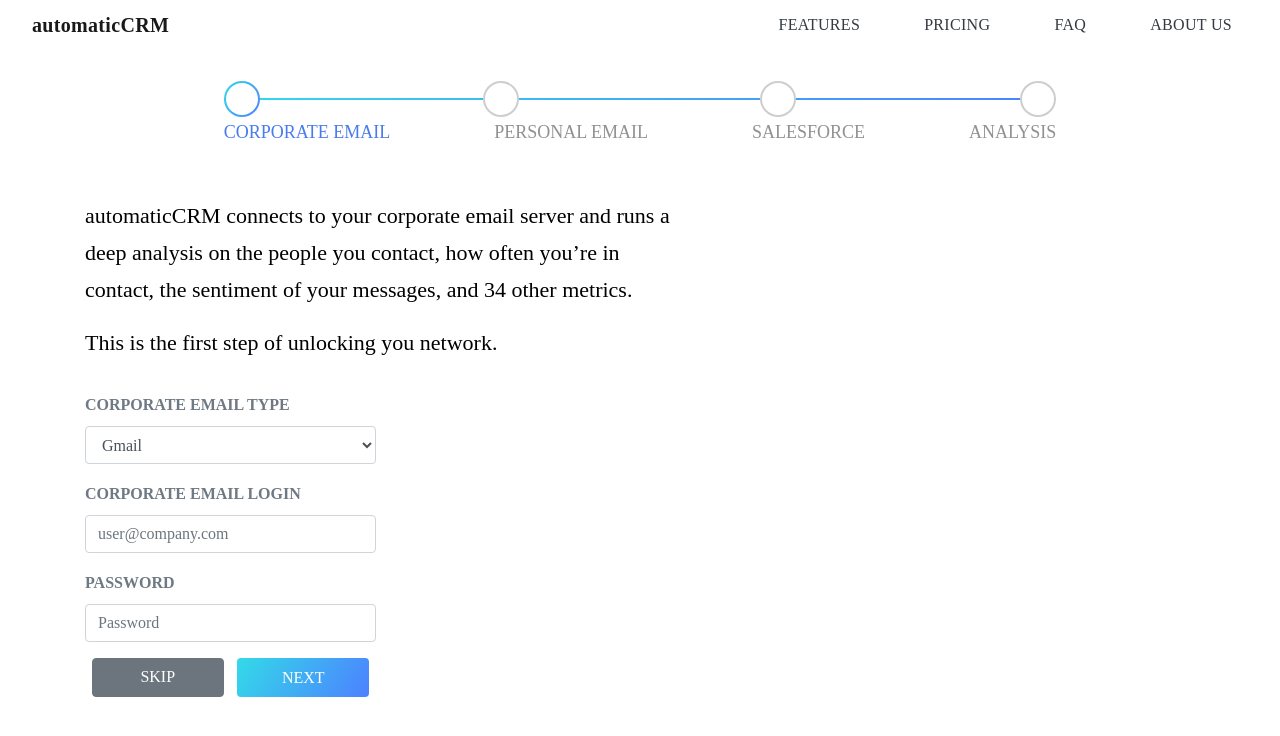
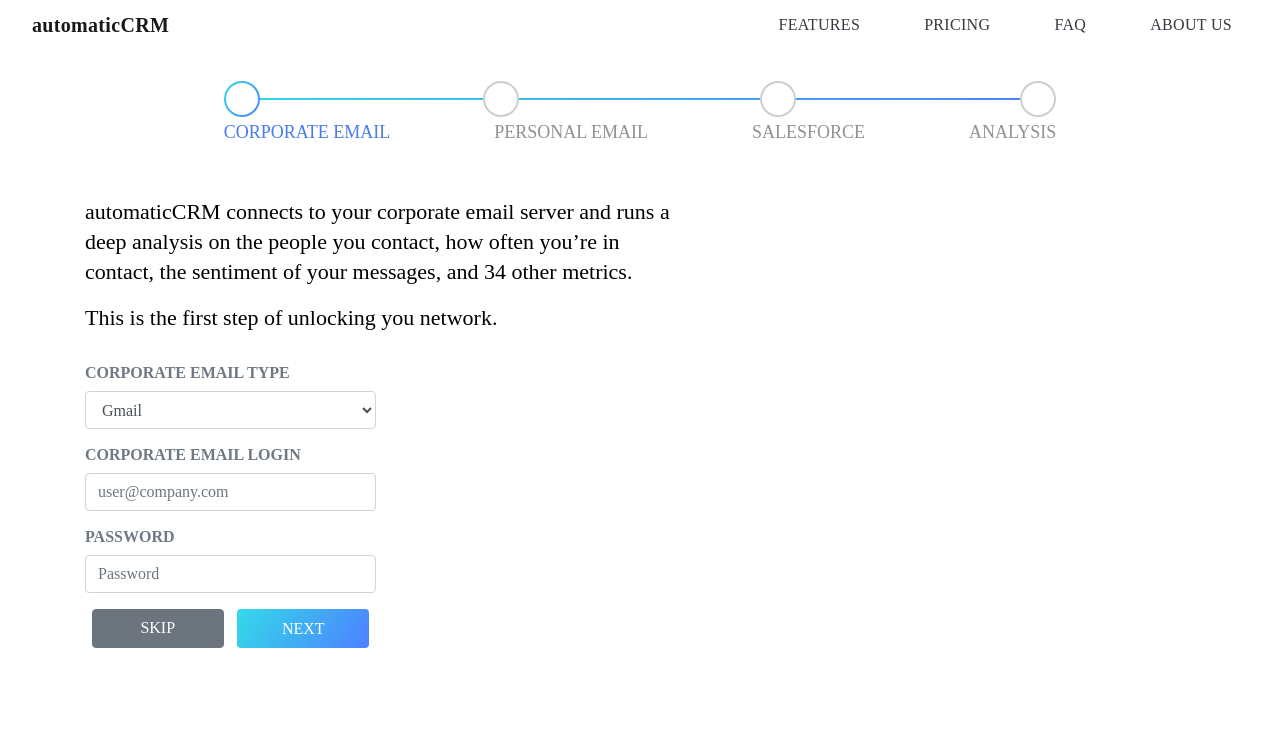
Before and after one commit to dskurbatov/automatic-crm, a React (Create React App) app: page / in a window 1280 px wide. Shown: the top 736 px of the page. Built offline with nearby package versions, Linux system fonts and the light colour scheme.

Commit message:
changed line-height

```diff
--- a/src/index.css
+++ b/src/index.css
@@ -95,7 +95,7 @@
 
 .info > p {
   font-family: Maison Neue;
-  line-height: 37px;
+  line-height: 30px;
   font-size: 22px;
   text-align: left;
   color: black;
@@ -108,7 +108,7 @@
 
 .form > .form-group {
   font-family: Maison Neue;
-  line-height: 27px;
+  line-height: 20px;
   font-size: 16px;
   text-align: left;
   color: #6F7983;
```
